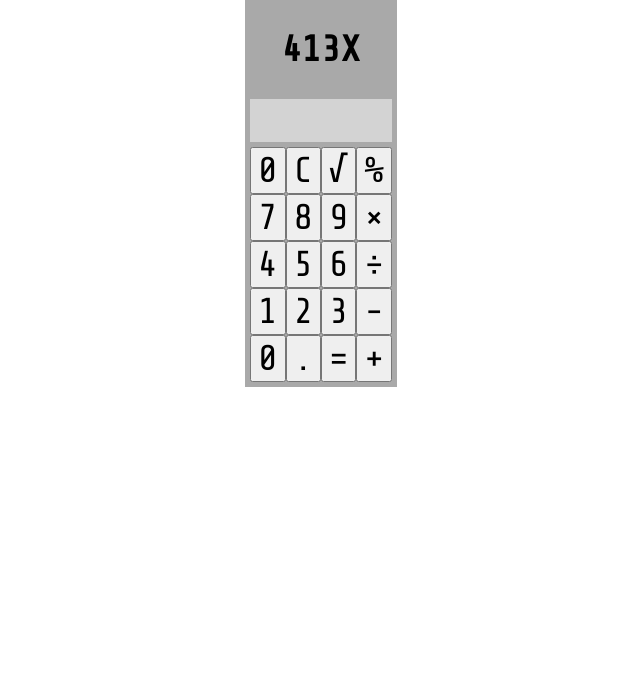
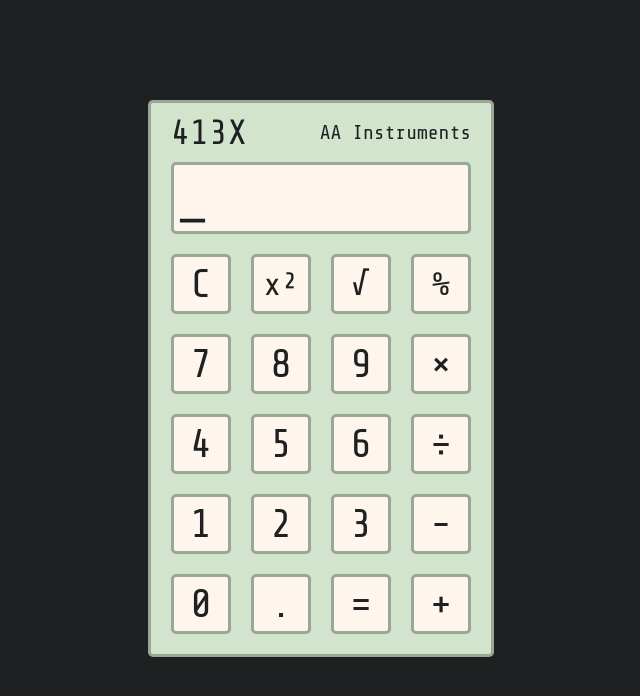
Before and after one commit to alexachramowicz/simple-calculator, a plain HTML site: page index.html in a window 1280 px wide. Shown: the whole page, without its empty margins (319-959 px from the left). Drawn offline with Linux system fonts and the light colour scheme.

Commit message:
added unary operator, binary operator use case, UI updates

```diff
--- a/index.html
+++ b/index.html
@@ -9,18 +9,19 @@
 </head>
 <body>
     <div class="main-container">
-        <header>
-            <h1>413X</h1>
-        </header>
+        <div class="header-container">
+            <div id="model">413X</div>
+            <div id="make">AA Instruments</div>
+        </div>
         <div class="display-container">
-            <span id="display"></span>
+            <div id="display"></div>
         </div>
         <div class="calculator-container">
             <div class="row-container">
-                <button class="operator-btn" value="off">0</button>
                 <button id="clear-btn" value="clear">C</button>
-                <button class="operator-btn" value="sqrt">&radic;</button>
-                <button class="operator-btn" value="remainder">%</button>
+                <button class="unary-operator-btn" value="squared">x&#178;</button>
+                <button class="unary-operator-btn" value="sqrt">&radic;</button>
+                <button class="unary-operator-btn" value="percentage">%</button>
             </div>
             <div class="row-container">
                 <button class="operand-btn" value="7">7</button>
@@ -43,7 +44,7 @@
             </div>
             <div class="row-container">
                 <button class="operand-btn" value="0">0</button>
-                <button class="operand-btn" value="">.</button>
+                <button class="" value="">.</button>
                 <button id="equals-btn" value="equals">=</button>
                 <button class="operator-btn" value="add">+</button>
             </div>
--- a/main.css
+++ b/main.css
@@ -7,39 +7,58 @@ html, body {
     margin: 0;
     padding: 0;
     font-family: 'share-tech-mono';
-    font-size: 1.5em;
+    font-size: 62.5%;
     display: flex;
     justify-content: center;
+    background-color: #1E2022;
+}
+
+.main-container, .display-container{
+    border-radius: 0.5rem;
 }
 
 .main-container {
     display: flex;
     flex-direction: column;
-    align-content: center;
-    background-color: darkgray;
-    padding: 5px;
+    background-color: #D3E4CD;
+    padding: 1rem;
+    margin: 10rem;
 }
 
-header {
-    text-align: center;
-    font-size: 0.5em;
+.header-container {
+    display: flex;
+    justify-content: space-between;
+    align-items: center;
+    margin: 0rem 1rem;
+}
+
+.main-container, .display-container, button {
+    border: 0.3rem solid #99A799;
+    color: #1E2022;
+}
+
+#model {
+    font-size: 3.5rem;
+}
+
+#make {
+    font-size: 2rem;
 }
 
 .display-container {
     display: flex;
-    background-color: lightgray;
-    align-items: center;
-    min-height: 1.2em;
-    margin: 5px 0px;
+    background-color: #FEF5ED;
+    margin: 1rem 1rem;
+    font-size: 5rem;
 }
 
-.display {
+#display {
+    margin: 0.5rem 0.5rem 0.5rem;
 }
 
 .calculator-container {
     display: flex;
     flex-direction: column;
-
 }
 
 .row-container {
@@ -47,6 +66,23 @@ header {
 }
 
 button {
+    display: flex;
+    justify-content: center;
+    align-items: center;
+
     font-family: inherit;
-    font-size: 1em;
+    font-size: 4rem;
+    margin: 1rem;
+    width: 6rem;
+    height: 6rem;
+    border-radius: 0.5rem;
+    background-color: #FEF5ED;
 }
+
+button:hover {
+    background-color: aliceblue;
+}
+
+.unary-operator-btn {
+    font-size: 3.25rem;
+}
--- a/script.js
+++ b/script.js
@@ -14,20 +14,31 @@ function divide(a,b) {
     return a/b;
 }
 
-// function sqrt(a) {
-//     return Math.sqrt(a);
-// }
+function sqrt(a) {
+    return Math.sqrt(a);
+}
 
-// function remainder(a,b) {
-//     return a%b;
-// }
+function percentage(a) {
+    return a * 0.01;
+}
+
+function squared(a) {
+    return a**2;
+}
 
 function unaryOperate(operator, a) {
     let value;
 
     switch(operator) {
-        case sqrt:
+        case 'sqrt':
             value = sqrt(a);
+            break;
+        case 'percentage':
+            value = percentage(a);
+            break;
+        case 'squared':
+            value = squared(a);
+            break;
         default:
             value = 0;
     }
@@ -57,8 +68,20 @@ function binaryOperate(operator,a,b) {
     return value;
 }
 
-function calculateOperand() {
+function calculate() {
+    let value = binaryOperate(operator, parseInt(firstOperand), parseInt(secondOperand));
+    console.log(firstOperand + operator + secondOperand + '=' + value);
 
+    if(!isFinite(value)) {
+        displayContent.textContent = 'Error';
+        firstOperand = null;
+    } else {
+        firstOperand = value;
+        displayContent.textContent = firstOperand;
+    }
+    resultFlag = true;
+    secondOperand = null;
+    operator = null;
 }
 
 // Clear display and all values from variables
@@ -66,7 +89,7 @@ function clear() {
     firstOperand = null;
     secondOperand = null;
     operator = null;
-    displayContent.textContent = null;
+    displayContent.textContent = '_';
 }
 
 const calcContainer = document.querySelector('.calculator-container');
@@ -75,9 +98,12 @@ const displayContent = document.querySelector('#display');
 const operatorButtons = document.querySelectorAll('.operator-btn');
 const equalsButton = document.querySelector('#equals-btn')
 const clearButton = document.querySelector('#clear-btn');
+const unaryOperatorButtons = document.querySelectorAll('.unary-operator-btn')
 
 let firstOperand, secondOperand, operator, result;
 let resultFlag = false;
+
+displayContent.textContent = '_';
 
 operandButtons.forEach(operandButton => {
     operandButton.addEventListener('click', () => {
@@ -100,26 +126,29 @@ operandButtons.forEach(operandButton => {
     });
 });
 
+unaryOperatorButtons.forEach(unaryOperator => {
+    unaryOperator.addEventListener('click', () => {
+        if(firstOperand) {
+            operator = unaryOperator.value;
+            let value = unaryOperate(operator, firstOperand);
+            console.log(operator + firstOperand + '=' + value);
+            firstOperand = value;
+            displayContent.textContent = firstOperand;
+        } else {
+            clear();
+        }
+    })
+})
+
 operatorButtons.forEach(operatorButton => {
     operatorButton.addEventListener('click', () => {
+        if(operator && firstOperand && secondOperand)
+            calculate();
+
         operator = operatorButton.value;
     });
 });
 
-equalsButton.addEventListener('click', () => {
-    let value = binaryOperate(operator, parseInt(firstOperand), parseInt(secondOperand));
-    console.log(firstOperand + operator + secondOperand + '=' + value);
-
-    if(!isFinite(value)) {
-        displayContent.textContent = 'Error';
-        firstOperand = null;
-    } else {
-        firstOperand = value;
-        displayContent.textContent = firstOperand;
-    }
-    resultFlag = true;
-    secondOperand = null;
-    operator = null;
-})
+equalsButton.addEventListener('click', calculate);
 
 clearButton.addEventListener('click', clear);
```
Also changed, not shown: notes.txt.
